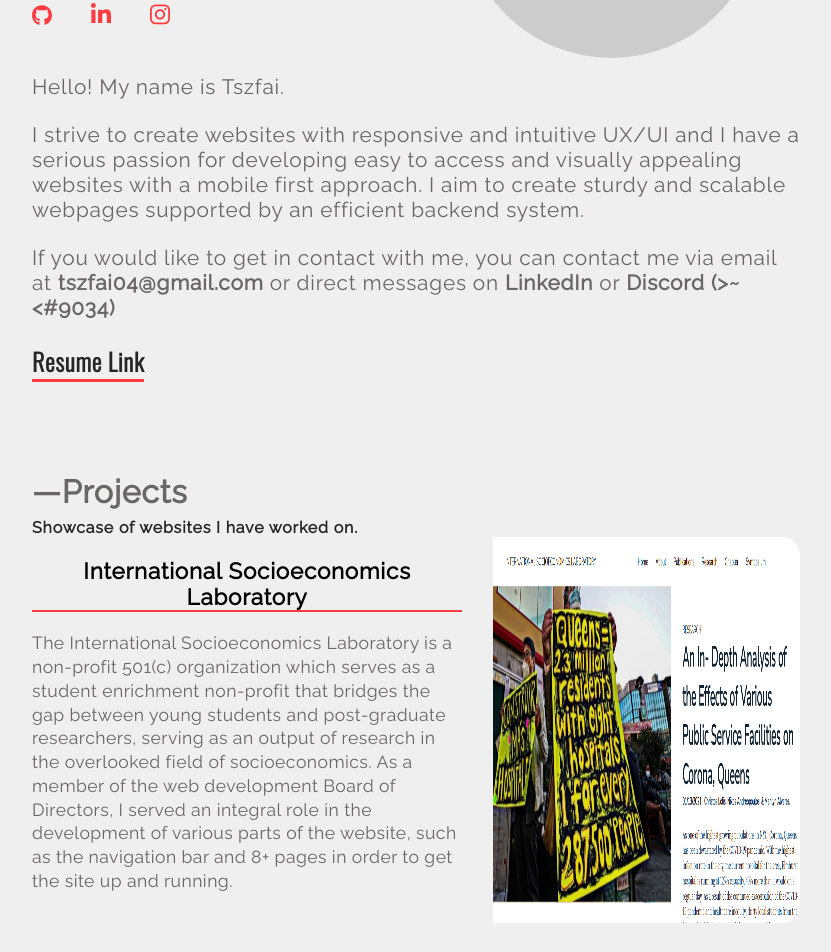
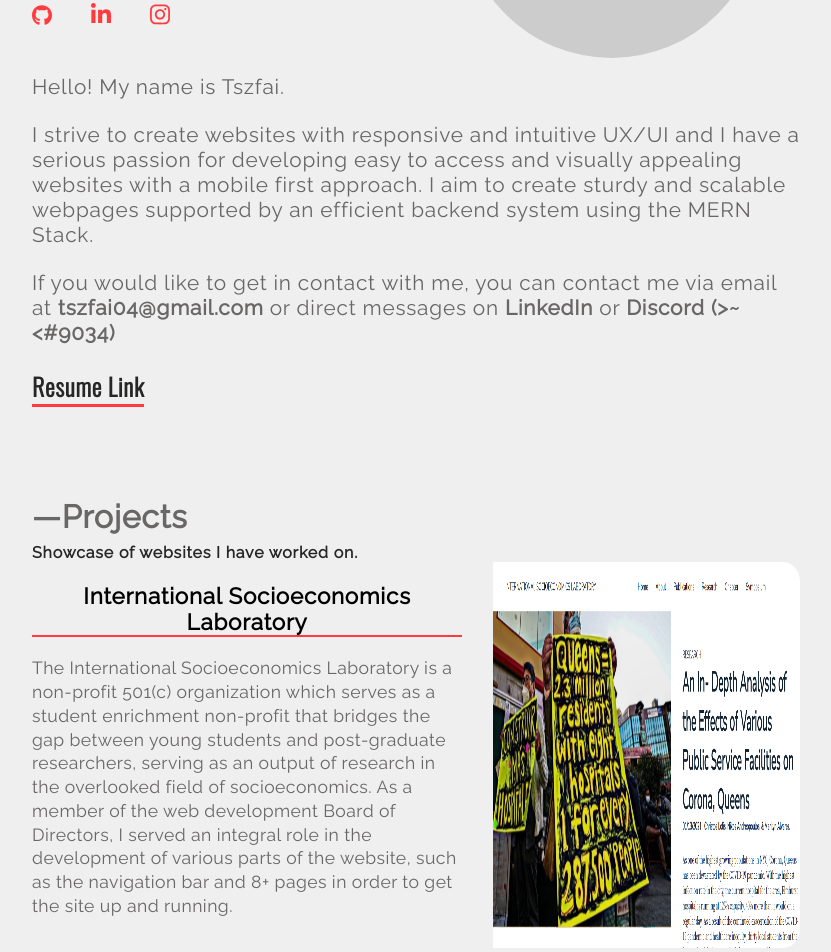
Before and after one commit to TChoy04/personal-website, a React (Create React App) app: page / in a window 1280 px wide. Shown: the part 280-1232 px from the top of the page, without its empty margins (224-1055 px from the left). Built offline with nearby package versions, Linux system fonts and the light colour scheme; a web font is replaced by a local one.

Commit message:
Updated AboutMe.js and more spacing.
Increased spacing between projects and added more to AboutMe.js

```diff
--- a/src/App.css
+++ b/src/App.css
@@ -159,6 +159,6 @@ body {
     max-width: 40% !important;
   }
   .projects {
-    padding-bottom: 2rem;
+    padding-bottom: 4rem;
   }
 }
--- a/src/components/AboutMe.js
+++ b/src/components/AboutMe.js
@@ -10,7 +10,8 @@ const AboutMe = () => {
           I strive to create websites with responsive and intuitive UX/UI and I
           have a serious passion for developing easy to access and visually
           appealing websites with a mobile first approach. I aim to create
-          sturdy and scalable webpages supported by an efficient backend system.
+          sturdy and scalable webpages supported by an efficient backend system
+          using the MERN Stack.
         </p>
         <p>
           If you would like to get in contact with me, you can contact me via
```
